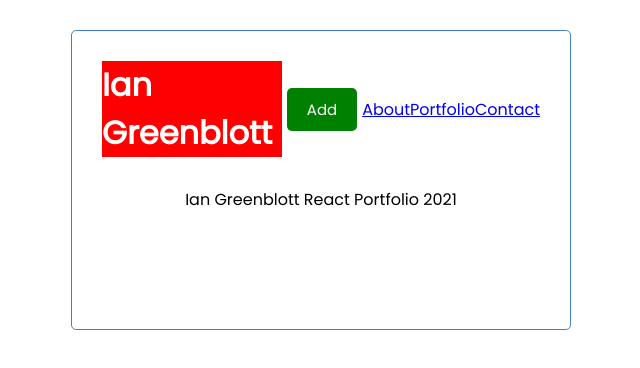
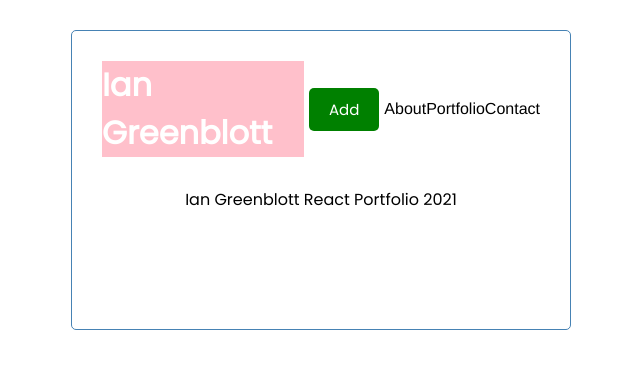
Before and after one commit to Zartender/ian-portfolio, a React (Create React App) app: page / in a window 1280 px wide. Shown: the top 368 px of the page, without its empty margins (319-959 px from the left). Built offline with nearby package versions, Linux system fonts and the light colour scheme; data requests are answered from the project's data file.

Commit message:
Added styling changed to headerlinks.

```diff
--- a/src/components/Header.js
+++ b/src/components/Header.js
@@ -22,9 +22,9 @@ const Header = ({ title, onAdd, showAdd }) => {
         onClick={onAdd}
         />
         )}
-        <Link to='/about'>About</Link>
-        <Link to='/portfolio'>Portfolio</Link>
-        <Link to='/contact'>Contact</Link>
+        <Link style={linkStyle} onClick={linkStyleClick} to='/about'>About</Link>
+        <Link style={linkStyle} onClick={linkStyleClick} to='/portfolio'>Portfolio</Link>
+        <Link style={linkStyle} onClick={linkStyleClick} to='/contact'>Contact</Link>
         </header>
     )
 }
@@ -38,7 +38,23 @@ Header.propTypes = {
 }
 
 const headingStyle = {
-    color: 'white', backgroundColor: 'red'
+    color: 'white',
+    backgroundColor: 'pink',
+    justifyContent: 'center',
+}
+
+const linkStyle = {
+    color: 'black',
+    fontFamily: 'Helvetica',
+    textDecoration: 'none',
+}
+
+const linkStyleClick = (onClick, style) => {
+    style=
+    {color: 'pink',
+    fontFamily: 'Helvetica',
+    textDecoration: 'none',}
+
 }
 
 export default Header
```
